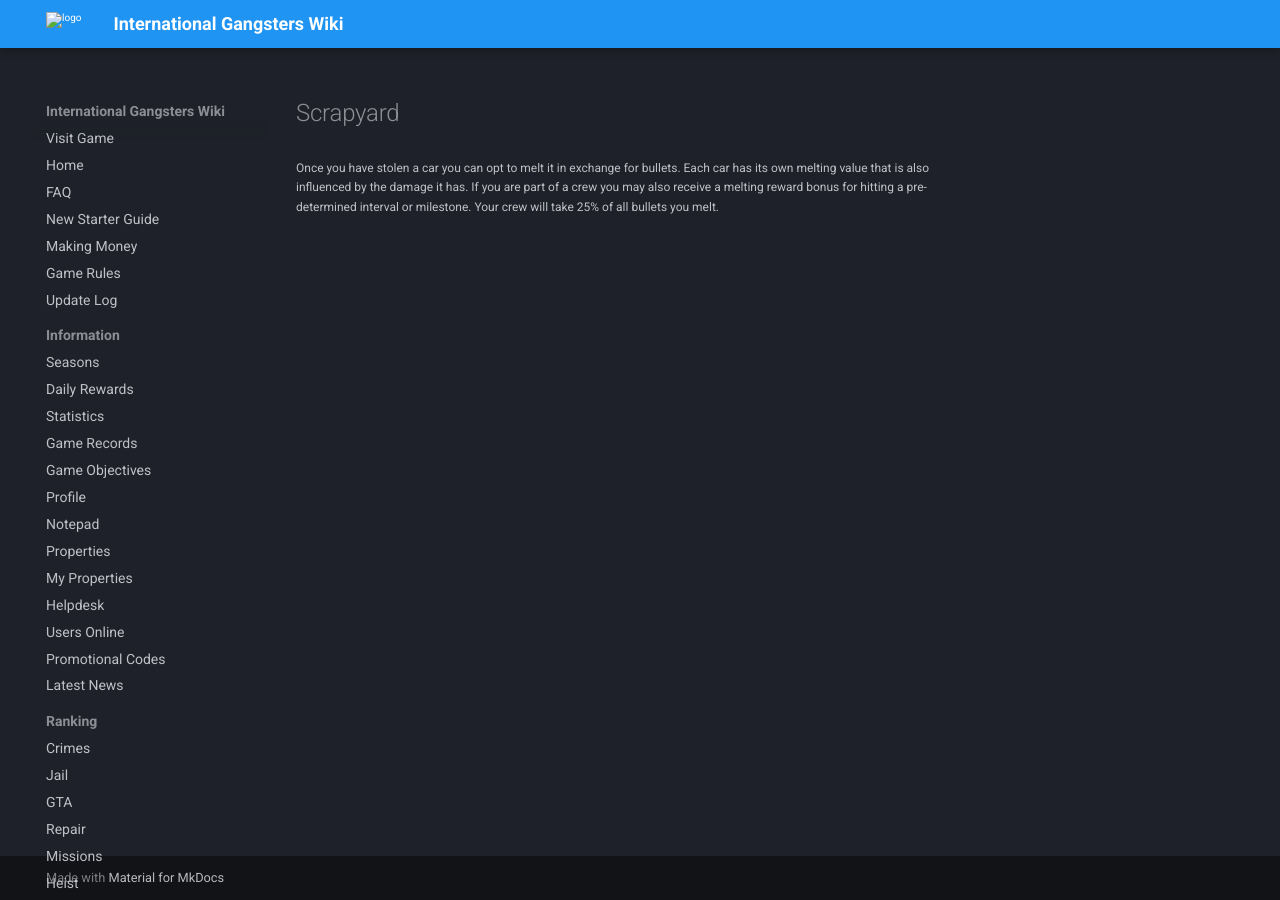
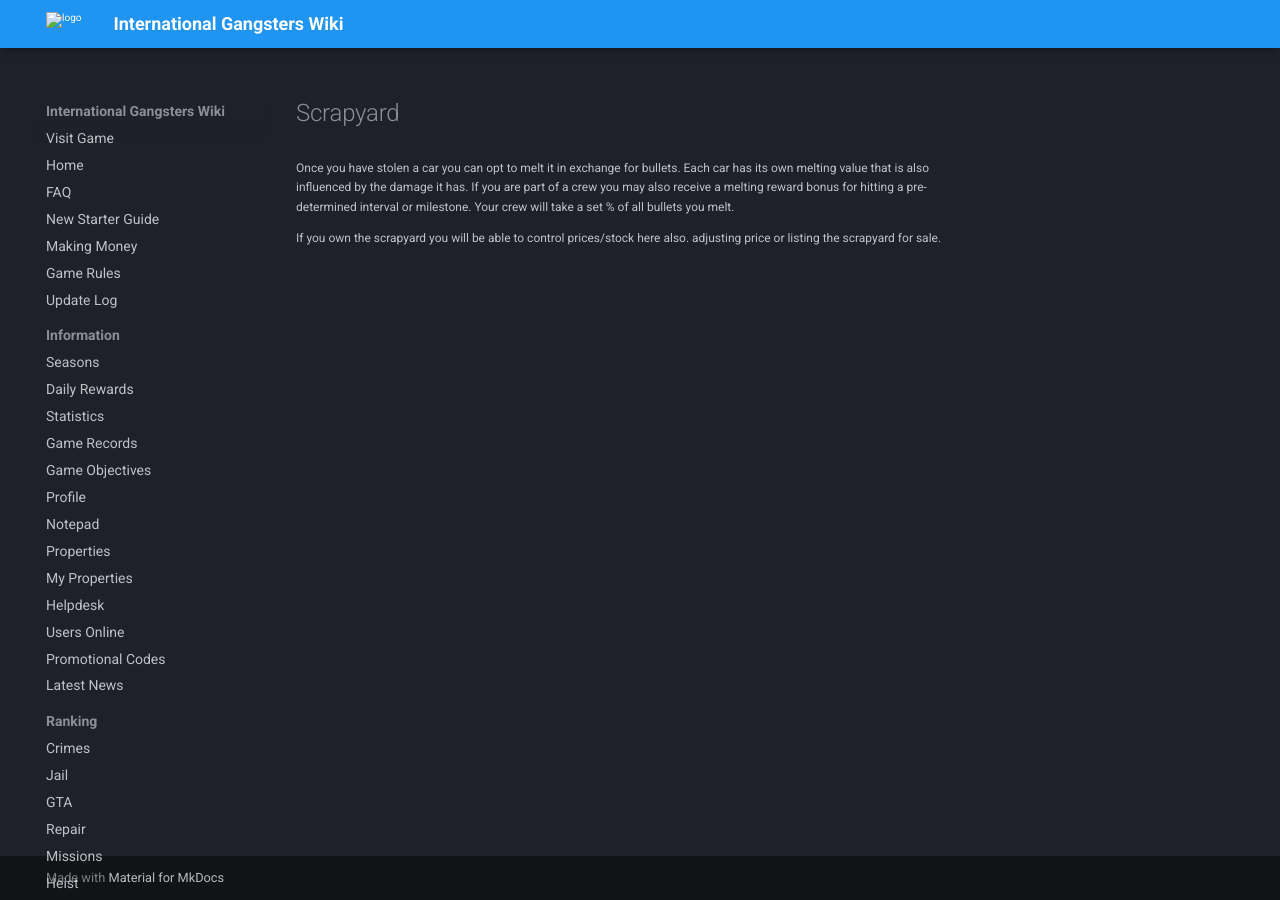
Before and after one commit to InternationalGangsters/wiki, an MkDocs documentation site: the page built from docs/offence/scrapyard.md, in a window 1280 px wide. Built offline with MkDocs 1.6.1 and Material for MkDocs 9.7.7, drawn with Linux system fonts in a browser that asks for light colours; comment, search, counter and statistics services are not loaded.

Commit message:
Update scrapyard.md

```diff
--- a/docs/offence/scrapyard.md
+++ b/docs/offence/scrapyard.md
@@ -1,3 +1,5 @@
 # Scrapyard
 
-Once you have stolen a car you can opt to melt it in exchange for bullets. Each car has its own melting value that is also influenced by the damage it has. If you are part of a crew you may also receive a melting reward bonus for hitting a pre-determined interval or milestone. Your crew will take 25% of all bullets you melt.
+Once you have stolen a car you can opt to melt it in exchange for bullets. Each car has its own melting value that is also influenced by the damage it has. If you are part of a crew you may also receive a melting reward bonus for hitting a pre-determined interval or milestone. Your crew will take a set % of all bullets you melt.
+
+If you own the scrapyard you will be able to control prices/stock here also. adjusting price or listing the scrapyard for sale.
```
